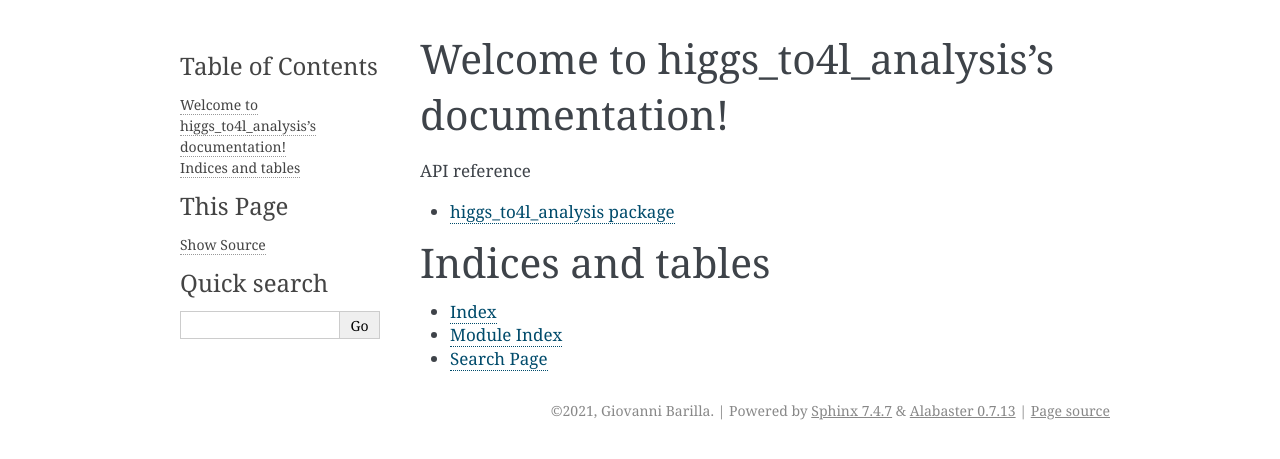
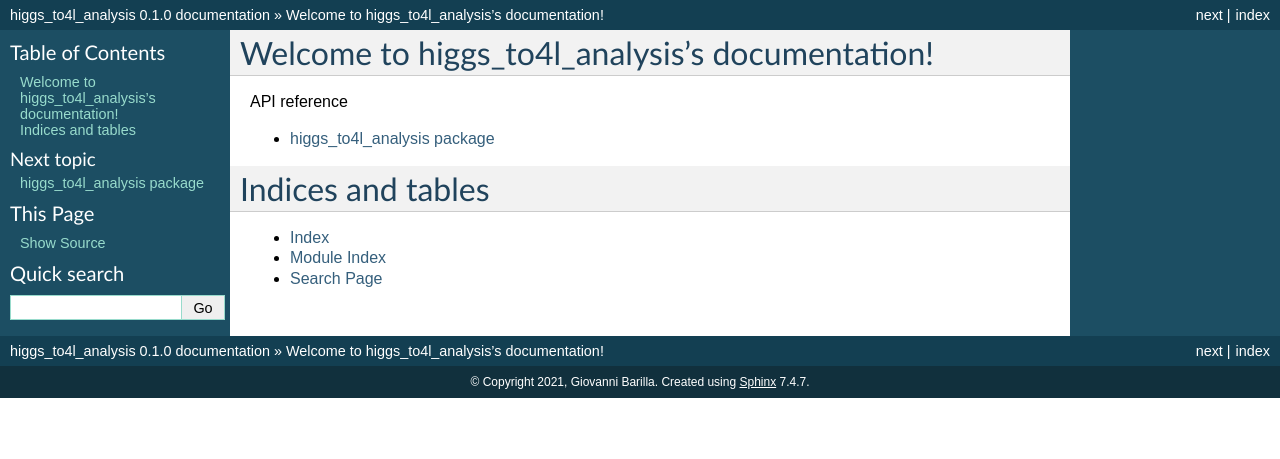
Before and after one commit to gbarilla2/exam_assignment, a Sphinx documentation site: the page built from docs/index.rst, in a window 1280 px wide. Shown: the top 459 px of the page. Built offline with Sphinx 7.4.7, drawn with Linux system fonts in a browser that asks for light colours; pages that are not in the unit, such as notebooks, are missing from menus.

Commit message:
Html style

```diff
--- a/docs/conf.py
+++ b/docs/conf.py
@@ -89,7 +89,7 @@ pygments_style = None
 # The theme to use for HTML and HTML Help pages.  See the documentation for
 # a list of builtin themes.
 #
-html_theme = 'alabaster'
+html_theme = 'classic'
 
 # Theme options are theme-specific and customize the look and feel of a theme
 # further.  For a list of options available for each theme, see the
@@ -100,7 +100,7 @@ html_theme = 'alabaster'
 # Add any paths that contain custom static files (such as style sheets) here,
 # relative to this directory. They are copied after the builtin static files,
 # so a file named "default.css" will overwrite the builtin "default.css".
-html_static_path = ['_static']
+html_static_path = [] # ['_static']
 
 # Custom sidebar templates, must be a dictionary that maps document names
 # to template names.
```
